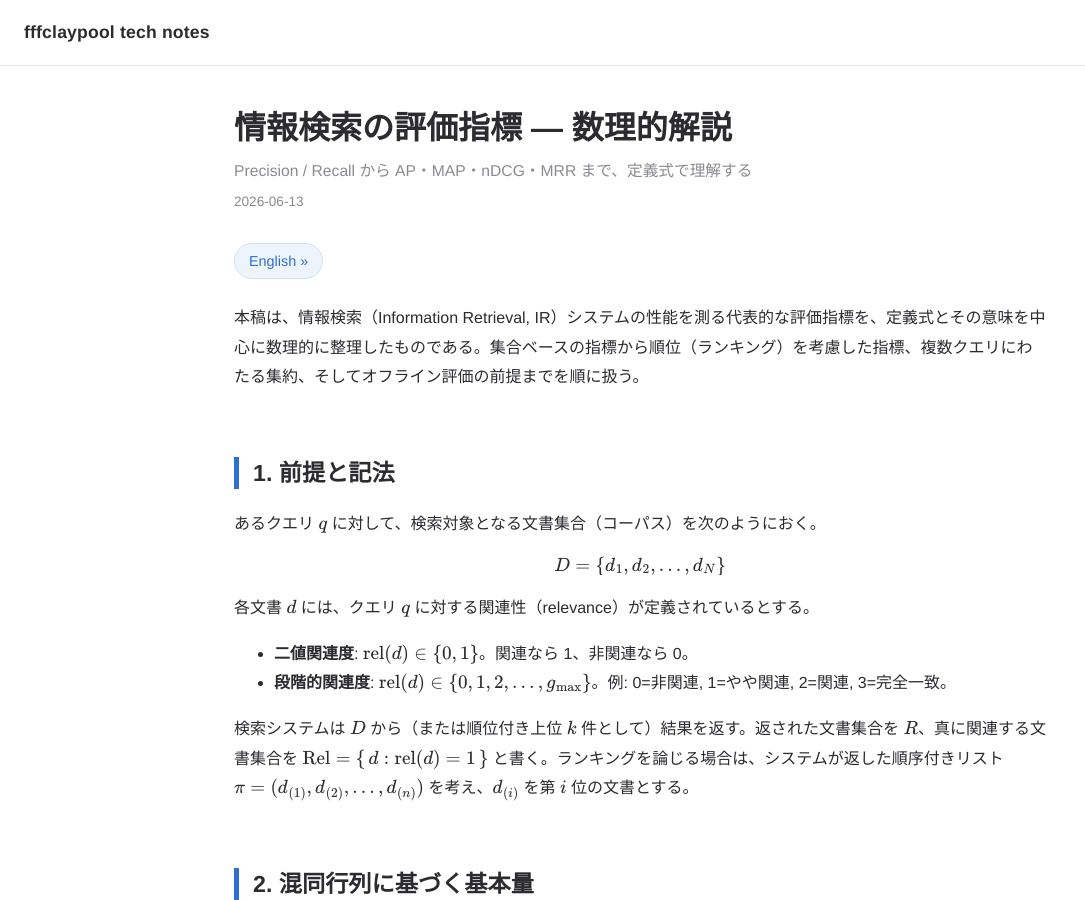
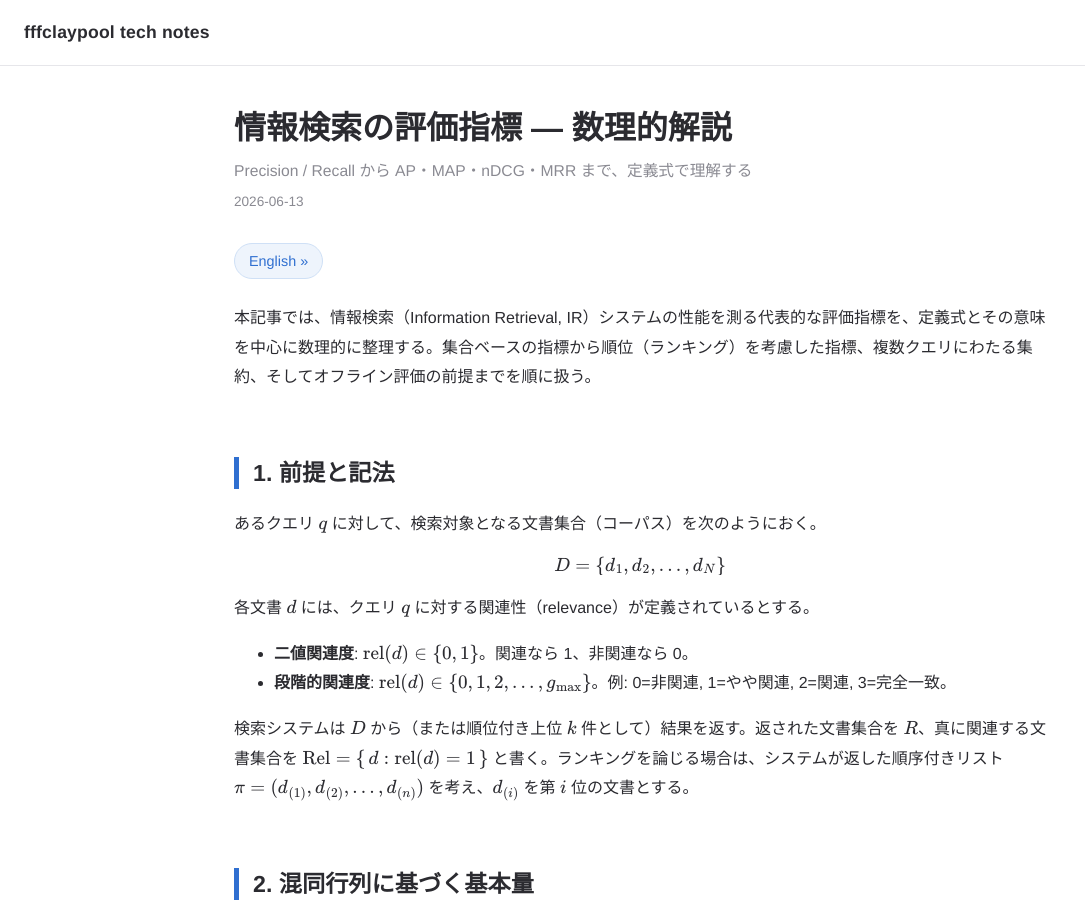
Before and after one commit to fffclaypool/blog, a Jekyll site: the page built from _posts/2026-06-13-information-retrieval-evaluation-metrics.md, in a window 1280 px wide and 900 px high. Shown: the whole window, without its empty margins (0-1085 px from the left). Built offline with Jekyll 4.4.1, drawn with Linux system fonts in a browser that asks for light colours.

Commit message:
Soften IR article intro: 本稿は -> 本記事では

```diff
--- a/_posts/2026-06-13-information-retrieval-evaluation-metrics.md
+++ b/_posts/2026-06-13-information-retrieval-evaluation-metrics.md
@@ -10,7 +10,7 @@ translation: /en/information-retrieval-metrics/
 translation_label: "English"
 ---
 
-本稿は、情報検索（Information Retrieval, IR）システムの性能を測る代表的な評価指標を、定義式とその意味を中心に数理的に整理したものである。集合ベースの指標から順位（ランキング）を考慮した指標、複数クエリにわたる集約、そしてオフライン評価の前提までを順に扱う。
+本記事では、情報検索（Information Retrieval, IR）システムの性能を測る代表的な評価指標を、定義式とその意味を中心に数理的に整理する。集合ベースの指標から順位（ランキング）を考慮した指標、複数クエリにわたる集約、そしてオフライン評価の前提までを順に扱う。
 
 ## 1. 前提と記法
 
```
